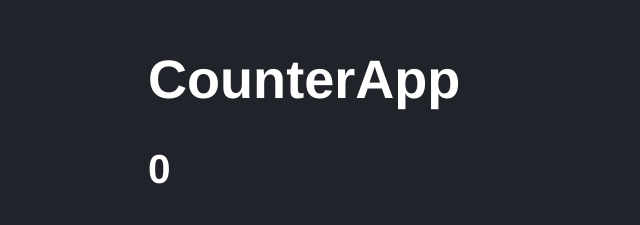
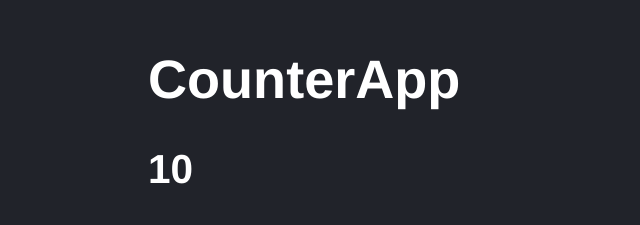
Before and after one commit to erickestradapj/react-counter-app, a React (Vite) app: page / in a window 1280 px wide. Shown: the part 136-361 px from the top of the page, without its empty margins (0-640 px from the left). Built offline with nearby package versions, Linux system fonts and the light colour scheme.

Commit message:
feat: basic test in CounterApp

```diff
--- a/src/main.jsx
+++ b/src/main.jsx
@@ -6,7 +6,7 @@ import './styles.css';
 
 ReactDOM.createRoot(document.getElementById('root')).render(
    <React.StrictMode>
-      <CounterApp value={0} />
+      <CounterApp value={10} />
       {/* <FirstApp title="Hi, I am Vegeta" /> */}
    </React.StrictMode>
 );
```
Also changed, not shown: 2 other files (tests, documents, lock files or other folders).
